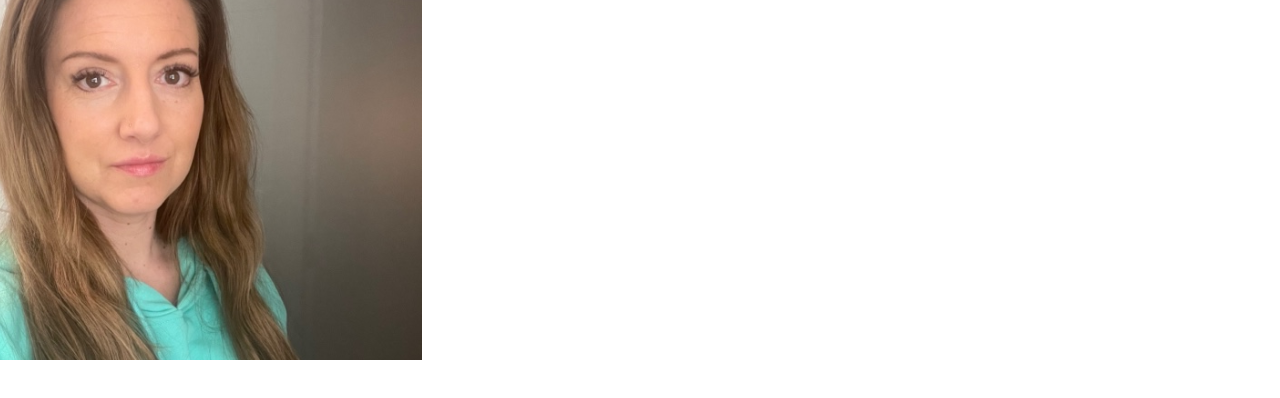
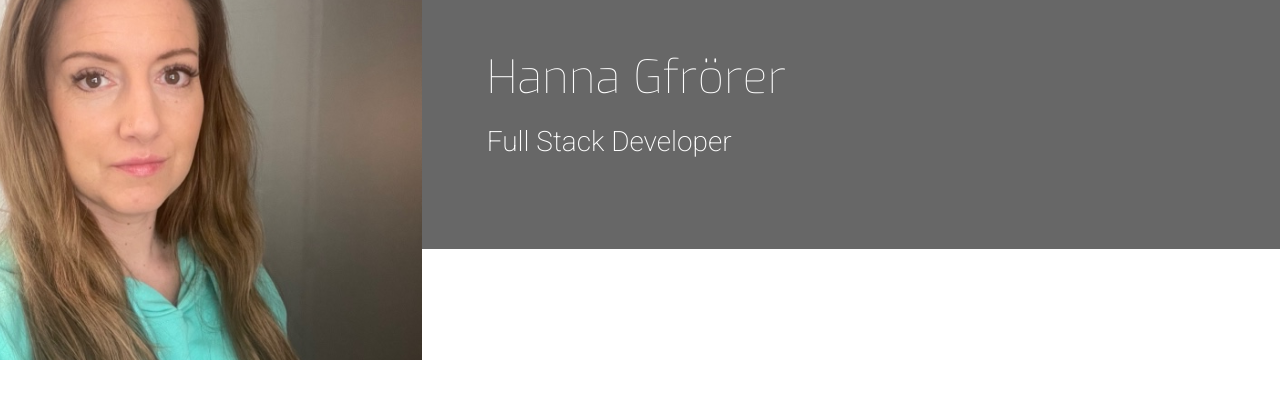
Before and after one commit to HannaGfrorer/info-about-me, a plain HTML site: page index.html in a window 1280 px wide. Drawn offline with nearby package versions, Linux system fonts and the light colour scheme.

Commit message:
css to name and titel

```diff
--- a/assets/css/style.css
+++ b/assets/css/style.css
@@ -1,7 +1,19 @@
 @import url('https://fonts.googleapis.com/css?family=Roboto:100,200,300,400,500,600,700|Exo:100,200,300,400,500,600,700');
+
+/*---------------------Colours*/
+
+.bg-color-name-titel {
+    background-color: #676767;
+
+}
+
+/*----------------Heading*/
 
 header {
     margin: 0;
+}
+.heading {
+    margin-left: 50px;
 }
 
 .logo {
@@ -13,3 +25,19 @@ header {
     -moz-transition: all .5s ease-in-out;
     -webkit-transition: all .5s ease-in-out;
 }
+.name {
+    font-family: "Exo", sans-serif;
+    font-weight: 100;
+    font-size: 46px;
+    margin-top: 50px;
+    color: #ffffff;
+}
+
+.titel {
+    font-family: "Roboto", sans-serif;
+    font-weight: 200;
+    font-size: 28px;
+    margin-top: 20px;
+    margin-bottom: 90px;
+    color: #ffffff;
+}
--- a/index.html
+++ b/index.html
@@ -16,6 +16,13 @@
 
         </a>
           <div class="col-md-8">
+            <div class="row bg-color-name-titel">
+              <div class="col heading">
+                <h1 class="name">Hanna Gfrörer</h1>
+                <h2 class="titel">Full Stack Developer</h2>
+
+              </div>
+            </div>
         </div>
       </div>
 
```
